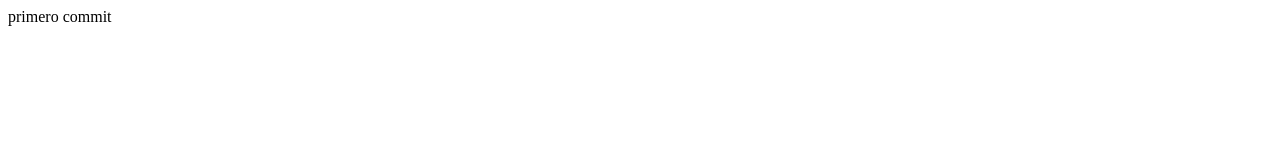
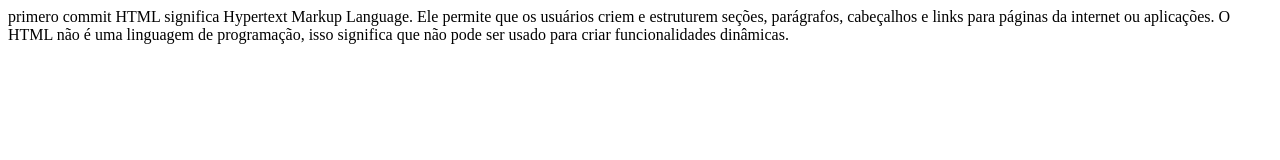
Before and after one commit to joaosouzaa01/A-evolucao-do-git-, a plain HTML site: page index.html in a window 1280 px wide. Drawn offline with Linux system fonts and the light colour scheme.

Commit message:
OQ É HTML ?
Aprendendo Git com a ajuda do IGOR

```diff
--- a/index.html
+++ b/index.html
@@ -8,5 +8,8 @@
 </head>
 <body>
     primero commit
+
+    HTML significa Hypertext Markup Language. Ele permite que os usuários criem e estruturem seções, parágrafos, cabeçalhos e links para páginas da internet ou aplicações. O HTML não é uma linguagem de programação, isso significa que não pode ser usado para criar funcionalidades dinâmicas.
+
 </body>
 </html>
```
